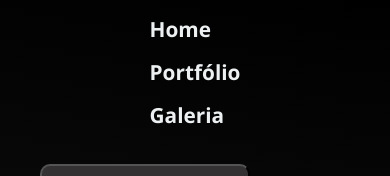
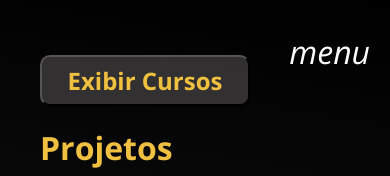
Before and after one commit to Rodolfo12ads/portNovo, a React (Vite) app in the folder Frontend/: page /portfolio in a window 390 px wide. Shown: the top 176 px of the page. Built offline with nearby package versions, Linux system fonts and the light colour scheme.

Commit message:
Modelo responsivo do menu

```diff
--- a/Frontend/index.html
+++ b/Frontend/index.html
@@ -1,5 +1,5 @@
 <!doctype html>
-<html lang="en">
+<html lang="pt-BR">
   <head>
     <meta charset="UTF-8" />
     <link rel="icon" type="image/svg+xml" href="/code.png" />
--- a/Frontend/src/layout/Navbar.jsx
+++ b/Frontend/src/layout/Navbar.jsx
@@ -1,19 +1,45 @@
+import { useState, useEffect } from "react";
 import { Link } from "react-router-dom";
-import styles from './Navbar.module.css';
+import styles from "./Navbar.module.css";
 
 function Navbar() {
+  const [isMenuOpen, setIsMenuOpen] = useState(false);
+
+  const toggleMenu = () => {
+    setIsMenuOpen(!isMenuOpen);
+    if (!isMenuOpen) {
+      document.body.classList.add("menuOpen");
+    } else {
+      document.body.classList.remove("menuOpen");
+    }
+  };
+
+  // Remove a classe do body caso o componente seja desmontado
+  useEffect(() => {
+    return () => {
+      document.body.classList.remove("menuOpen");
+    };
+  }, []);
+
   return (
     <header className={styles.navbar}>
       <nav className={styles.navContainer}>
-        <ul className={styles.list}>
+        <button
+          className={styles.buttonCollapse}
+          onClick={toggleMenu}
+          aria-label="Toggle menu"
+        >
+          <i className="material-icons">menu</i>
+        </button>
+        <ul className={`${styles.list} ${isMenuOpen ? styles.menuMobile : ""}`}>
           <li className={styles.item}>
-            <Link to="/">Home</Link>
+            <Link to="/" onClick={toggleMenu}>Home</Link>
           </li>
           <li className={styles.item}>
-            <Link to="/portfolio">Portfólio</Link>
+            <Link to="/portfolio" onClick={toggleMenu}>Portfólio</Link>
           </li>
           <li className={styles.item}>
-            <Link to="/gallery">Galeria</Link>
+            <Link to="/gallery" onClick={toggleMenu}>Galeria</Link>
           </li>
         </ul>
       </nav>
--- a/Frontend/src/layout/Navbar.module.css
+++ b/Frontend/src/layout/Navbar.module.css
@@ -1,59 +1,141 @@
 /* Navbar */
 .navbar {
-    display: flex;
-    justify-content: center;
-    align-items: center;
-    padding: 15px 30px;
+  background-color: transparent;
+  color: #fff;
   position: sticky;
   top: 0;
   z-index: 1000;
+  padding: 10px 20px;
+  width: 100%;
+  margin-top: 15px;
+
 }
 
-  /* Container do nav */
 .navContainer {
+  display: flex;
+  justify-content: space-between;
+  align-items: center;
   max-width: 1200px;
-    width: 100%;
-    display: flex;
-    justify-content: center;
-    align-items: center;
+  margin: 0 auto;
+
 }
 
 /* Lista de links */
 .list {
+  display: flex;
   list-style: none;
-    display: flex;
   gap: 30px;
   margin: 0;
   padding: 0;
 }
 
-  /* Estilo dos links */
 .item a {
   text-decoration: none;
+  color: #ecf0f1;
   font-size: 1.2rem;
   font-weight: bold;
-    color: #ecf0f1;
   transition: color 0.3s, transform 0.3s ease;
-    padding: 5px 10px;
-    border-radius: 5px;
 }
 
-  /* Hover e Foco */
-  .item a:hover,
-  .item a:focus {
+.item a:hover {
   color: #f1c40f;
-    transform: scale(1.1);
-    background-color: rgba(255, 255, 255, 0.1);
 }
 
-  /* Responsividade */
+/* Botão de menu para telas menores */
+.buttonCollapse {
+  display: none;
+  background: none;
+  border: none;
+  color: #fff;
+  font-size: 2rem;
+  cursor: pointer;
+}
+
 @media (max-width: 768px) {
+  .buttonCollapse {
+    display: block;
+    background: none;
+    border: none;
+    font-size: 2rem;
+    cursor: pointer;
+    color: #fff;
+    position: absolute;
+    top: 15px;
+    right: 20px;
+  }
+
   .list {
+    display: flex;
     flex-direction: column;
-      gap: 15px;
+    position: fixed;
+    top: 50%;
+    left: 50%;
+    transform: translate(-50%, -50%);
+    width: 50%;
+    background-color: #333333ee;
+    border-radius: 10px;
+    box-shadow: 0 4px 10px rgba(0, 0, 0, 0.5);
+    padding: 0;
+    opacity: 0; /* Invisível inicialmente */
+    visibility: hidden; /* Fora do fluxo visual */
+    max-height: 0; /* Altura inicial (fechado) */
+    overflow: hidden; /* Esconde o conteúdo */
+    transition: all 0.4s ease; /* Suave abertura */
+    text-align: center;
+    align-items: center;
+
+
+  }
+
+
+  .menuMobile {
+    opacity: 1; /* Torna visível */
+    visibility: visible; /* Aparece no fluxo visual */
+    max-height: 400px; /* Define altura suficiente para os itens */
+    padding: 20px; /* Adiciona espaçamento interno */
+  }
+
+  .item {
+    margin: 10px 0;
+    background: #111010;
+    border-radius: 10px;
+    width: 220px;
+    height: 50px;
+    padding: 8px;
+
   }
 
   .item a {
-      font-size: 1.3rem;
+    text-align: center;
+    text-decoration: none;
+    color: #ecf0f1;
+    font-size: 1.5rem;
+    font-weight: bold;
+    transition: color 0.3s ease;
+
+  }
+
+
+  .item a:hover {
+    color: #f1c40f;
+  }
+
+  .navbar {
+    background-color: transparent;
+    padding: 10px 20px;
+    display: flex;
+    justify-content: space-between;
+    align-items: center;
+  }
+
+  .navContainer {
+    display: flex;
+    align-items: center;
+    justify-content: space-between;
+    width: 100%;
+  }
+
+  body.menuOpen {
+    overflow: hidden; /* Evita rolagem enquanto o menu está aberto */
   }
 }
--- a/Frontend/src/pages/Home.jsx
+++ b/Frontend/src/pages/Home.jsx
@@ -45,6 +45,8 @@ function Home() {
         <div className={styles.socialIcons}>
           <a
             href={user ? user.email : "email@gmail.com"}
+            target="_blank"
+            rel="noopener noreferrer"
             className={`${styles.icon} ${styles.email}`}
             aria-label="Enviar Email"
           >
@@ -72,7 +74,7 @@ function Home() {
       </aside>
       <main className={styles.mainContent}>
         <header className={styles.header}>
-          <h1>Bem-vindo</h1>
+          <h1 translate="no">Bem-vindo</h1>
           <p>
             Transformo ideias em realidade com projetos que unem inovação,
             funcionalidade e design.
--- a/Frontend/src/pages/Home.module.css
+++ b/Frontend/src/pages/Home.module.css
@@ -4,8 +4,9 @@
 
 /* Container principal */
 .container {
+
   display: flex;
-  height: 530px;
+  height: 100%;
   color: #fff;
   font-family: Arial, sans-serif;
   font-size: 20px;
@@ -51,6 +52,7 @@
   font-size: 1.9rem;
   color: #fff;
   transition: transform 0.3s, color 0.3s;
+  cursor: pointer;
 }
 
 .icon:hover {
@@ -73,8 +75,9 @@
   flex: 1;
   padding: 30px;
   display: flex;
-  flex-direction: column;
+  flex-direction:column;
   gap: 20px;
+  width: 800px;
 }
 
 .header h1 {
@@ -213,7 +216,7 @@
   }
 
   .sidebar {
-    margin-top: 750px;
+    margin-top: 620px;
     width: 100%;
     padding: 10px;
     box-shadow: none;
@@ -230,7 +233,7 @@
 
 
   .header h1 {
-    font-size: 8rem;
+    font-size: 6rem;
     margin: 60px 0 20px;
   }
   .header p {
@@ -240,12 +243,14 @@
   .highlightSection{
     display: flex;
     flex-wrap: wrap;
+    margin: 10px 0 0 60px;
+    max-width: 80%;
     width: 100%;
 
   }
 
   .skills{
-    margin-top: 400px;
+    margin-top: 390px;
   }
   .highlightSection h2,
   .skills h2 {
@@ -278,7 +283,7 @@
     width: 100%;
   }
   .sidebar {
-    margin-top: 600px; /* Ajuste conforme necessário */
+    margin-top: 700px; /* Ajuste conforme necessário */
   }
   .header h1 {
     font-size: 5rem;
@@ -294,6 +299,9 @@
   .features li {
     font-size: 0.9rem;
   }
+  .skills{
+    margin-top: 500px;
+  }
 
   .skillTags span {
     font-size: 0.8rem;
```
Lines whose indentation alone changed are shown as unchanged.
